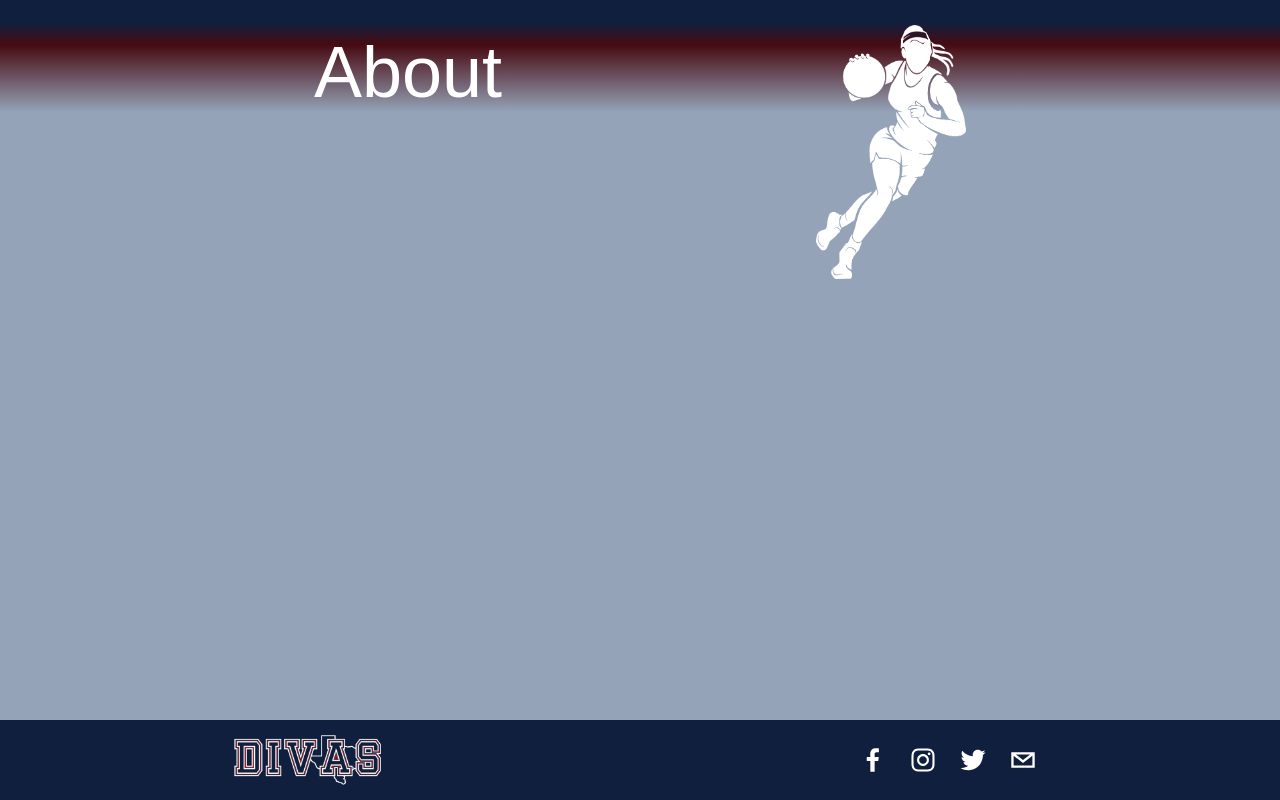
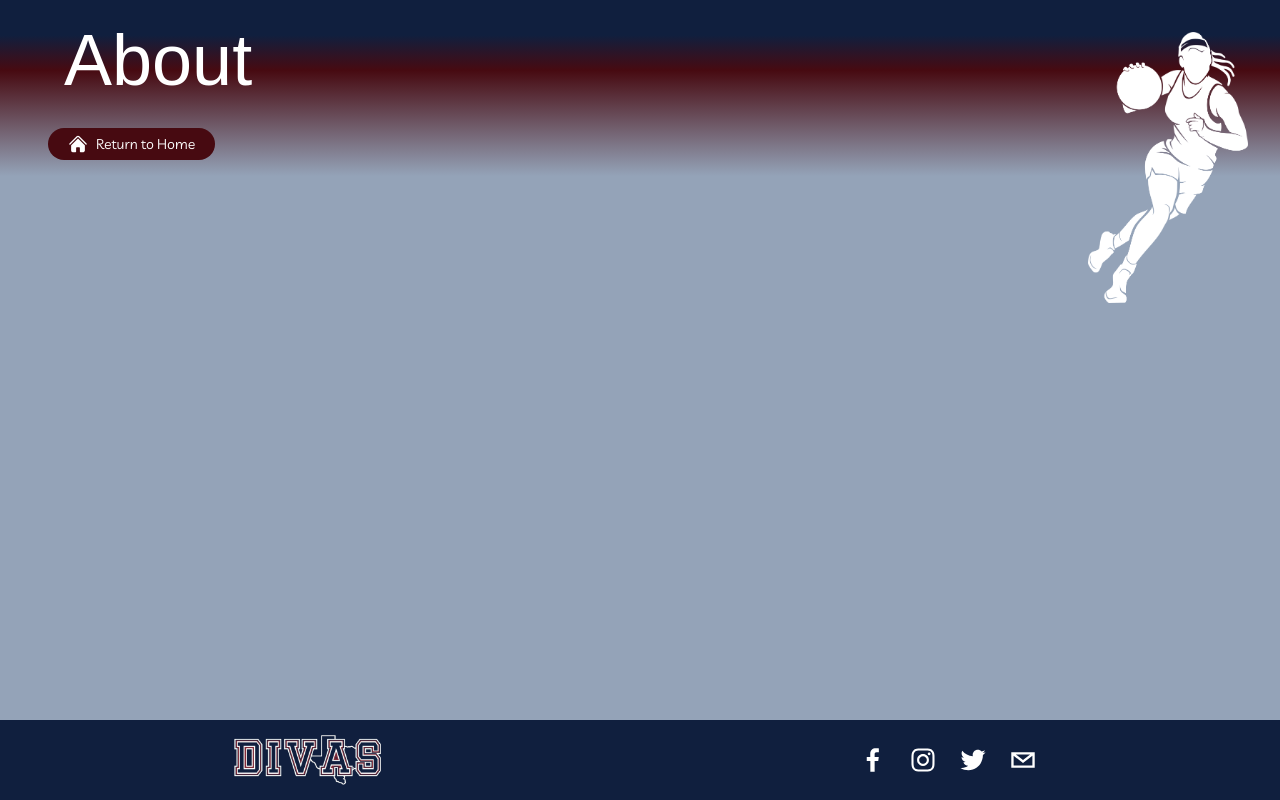
Before and after one commit to DrSLMac/divas_bball, a Next.js app: page /about in a window 1280 px wide. Built offline with nearby package versions, Linux system fonts and the light colour scheme; a web font is replaced by a local one.

Commit message:
set up header for pages

```diff
--- a/components/PageHeader.js
+++ b/components/PageHeader.js
@@ -1,7 +1,7 @@
 import React from 'react'
 import { Inspiration } from 'next/font/google'
-import Image from 'next/image'
-import sheBaller from '../public/she-baller.png'
+import Link from 'next/link'
+import { HomeIcon } from "@heroicons/react/24/solid"
 
 const inspiration = Inspiration({
   subsets: ['latin'],
@@ -11,25 +11,29 @@ const inspiration = Inspiration({
 
 const PageHeader = ({pageTitle}) => {
   return (
-    <div>
-        <section className='sticky flex justify-evenly items-center z-20 top-0 h-28 text-white w-screen
-        bg-gradient-to-b from-navy-blue from-20% via-deep-red via-40% to-slate-400
+    <div className='bg-gradient-to-b from-navy-blue from-20% via-deep-red via-40% to-slate-400'>
+        <section className='sticky flex justify-start top-0 px-16 h-28 text-white w-screen
         '>
             <div className={inspiration.className}>
-                <h1 className='text-7xl mt-8' >{pageTitle}</h1>
+                <h1 className='text-7xl mt-6' >{pageTitle}</h1>
             </div>
-            <div>
-                <Image
-                    src={sheBaller}
-                    alt='Divas Logo'
-                    width='150'
-                    className='mt-48'
-                />
-            </div>
-
         </section>
-
-
+        <div className='flex w-[100%] px-12 py-4
+            '>
+            <button
+                id="basic-button"
+                className='text-white bg-deep-red transition duration-300 ease-in-out rounded-[2rem]
+                hover:bg-navy-blue hover:text-white hover:-translate-y-1 hover:scale-105 hover:shadow-lg
+                h-[2rem] px-5 text-sm
+                '>
+                <Link href='/'>
+                <div className='flex items-center'>
+                    <HomeIcon className="text-white pr-2 h-4 md:h-7 md:w-7"/>
+                    Return to Home
+                </div>
+                </Link>
+            </button>
+        </div>
     </div>
   )
 }
--- a/pages/about.js
+++ b/pages/about.js
@@ -1,13 +1,24 @@
 import PageHeader from '@/components/PageHeader'
 import React from 'react'
 import Footer from '@/components/Footer'
+import sheBaller from '../public/she-baller.png'
+import Image from 'next/image'
+
 
 const About = () => {
   return (
     <div className='relative flex flex-col h-screen'>
         <PageHeader pageTitle='About' />
+        <section className='h-full bg-slate-400'>
 
-        <section className='h-full bg-slate-400'>
+        <div className='absolute right-8 -top-40'>
+          <Image
+              src={sheBaller}
+              alt='Divas Logo'
+              width='160'
+              className='mt-48'
+          />
+        </div>
 
         </section>
 
```
